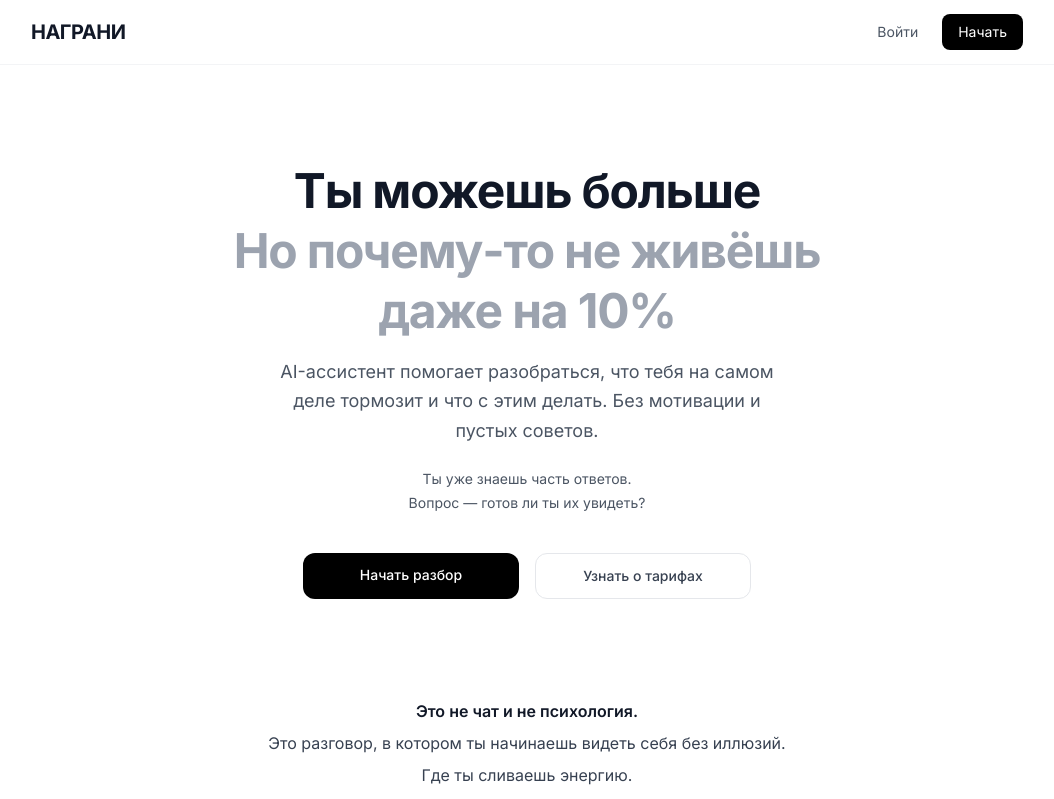
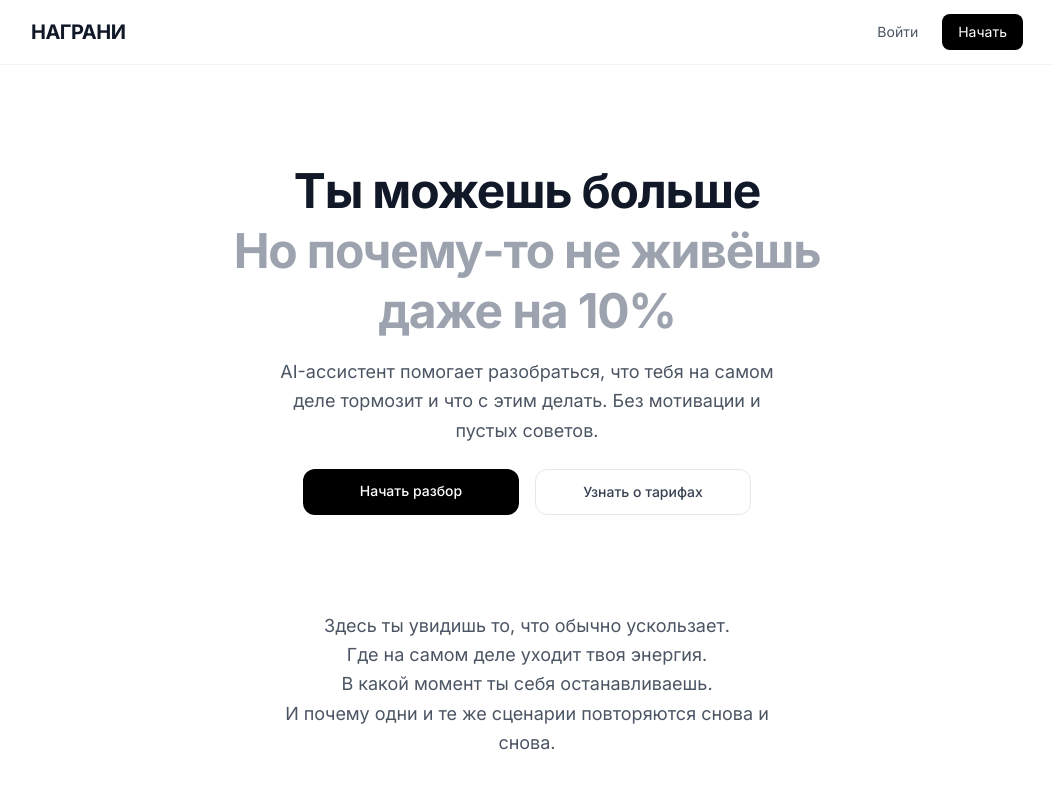
Before and after one commit to DSednevets/your-nagrani.online, a Next.js app: page / in a window 1280 px wide. Shown: the top 799 px of the page, without its empty margins (113-1167 px from the left). Built offline with nearby package versions, Linux system fonts and the light colour scheme; no server answers.

Commit message:
Deploy update: 2026-05-25 19:52:24

```diff
--- a/app/page.tsx
+++ b/app/page.tsx
@@ -21,11 +21,6 @@ export default function LandingPage() {
             и что с этим делать. Без мотивации и пустых советов.
           </p>
 
-          <div className="text-sm text-gray-600 mb-10 space-y-1">
-            <p>Ты уже знаешь часть ответов.</p>
-            <p>Вопрос — готов ли ты их увидеть?</p>
-          </div>
-
           <div className="grid grid-cols-2 gap-4 w-full max-w-md">
             <Link
               href="/auth/register"
@@ -44,16 +39,14 @@ export default function LandingPage() {
 
         {/* Value description */}
         <section className="max-w-xl mx-auto w-full text-center pb-16">
-          <p className="text-base text-gray-700 leading-loose">
-            <span className="font-semibold text-gray-900">Это не чат и не психология.</span>
+          <p className="text-lg text-gray-600 leading-relaxed max-w-lg mx-auto">
+            Здесь ты увидишь то, что обычно ускользает.
             <br />
-            Это разговор, в котором ты начинаешь видеть себя без иллюзий.
+            Где на самом деле уходит твоя энергия.
             <br />
-            Где ты сливаешь энергию.
+            В какой момент ты себя останавливаешь.
             <br />
-            Где сам себя тормозишь.
-            <br />
-            И почему это повторяется.
+            И почему одни и те же сценарии повторяются снова и снова.
           </p>
         </section>
 
```
